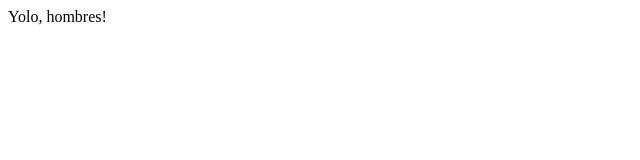
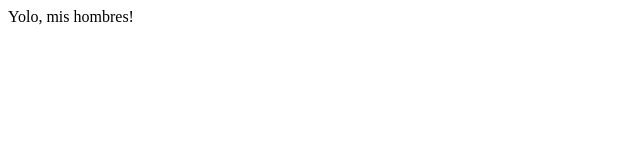
Before and after one commit to sphsengineering/project0, a plain HTML site: page index.html in a window 1280 px wide. Shown: the full height of the page, 0-640 px from the left. Drawn offline with Linux system fonts and the light colour scheme.

Commit message:
My first webpage 2.0

```diff
--- a/index.html
+++ b/index.html
@@ -4,6 +4,6 @@
         <title>My Webpage</title>
     </head>
     <body>
-        Yolo, hombres!
+        Yolo, mis hombres!
     </body>
 </html>
```
